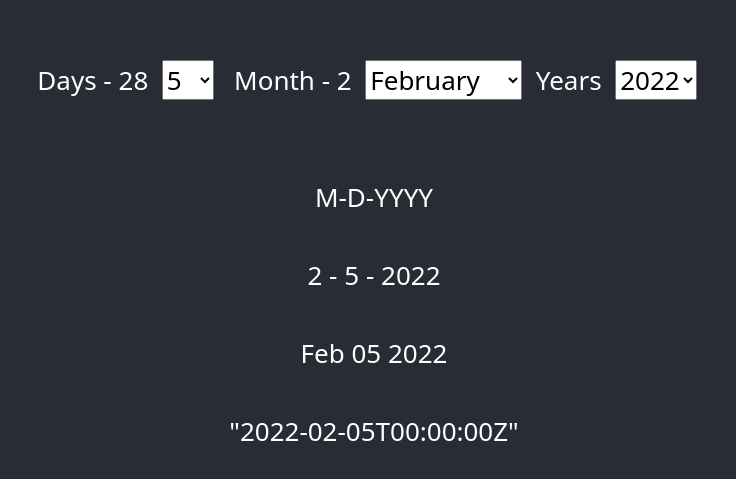
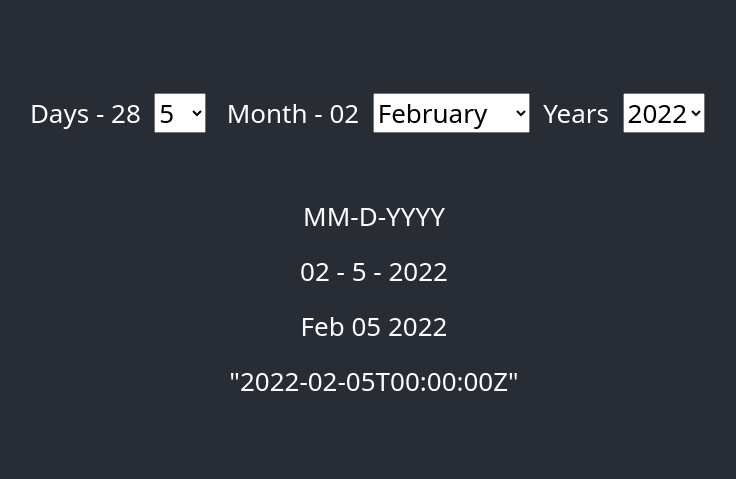
Before and after one commit to sethukumar0001/reactjs_date_picker, a React (Create React App) app: page / in a window 1280 px wide. Shown: the part 145-624 px from the top of the page, without its empty margins (266-1002 px from the left). Built offline with nearby package versions, Linux system fonts and the light colour scheme.

Commit message:
updated code

```diff
--- a/src/App.js
+++ b/src/App.js
@@ -4,7 +4,7 @@ import moment from "moment";
 
 function App() {
 	const [today, setToDay] = useState(moment().format("D"));
-	const [currentMonth, setCurrentMonth] = useState(moment().format("M"));
+	const [currentMonth, setCurrentMonth] = useState(moment().format("MM"));
 	const [currentYear, setCurrentYear] = useState(moment().format("YYYY"));
 	const [minYear] = useState(parseInt(moment().format("YYYY")) - 80);
 	const [currentMonthDays, setCurrentMonthDays] = useState(
@@ -12,15 +12,15 @@ function App() {
 	);
 
 	const [months] = useState([
-		{ name: "January", value: "1" },
-		{ name: "February", value: "2" },
-		{ name: "March", value: "3" },
-		{ name: "April", value: "4" },
-		{ name: "May", value: "5" },
-		{ name: "June", value: "6" },
-		{ name: "July", value: "7" },
-		{ name: "August", value: "8" },
-		{ name: "September", value: "9" },
+		{ name: "January", value: "01" },
+		{ name: "February", value: "02" },
+		{ name: "March", value: "03" },
+		{ name: "April", value: "04" },
+		{ name: "May", value: "05" },
+		{ name: "June", value: "06" },
+		{ name: "July", value: "07" },
+		{ name: "August", value: "08" },
+		{ name: "September", value: "09" },
 		{ name: "October", value: "10" },
 		{ name: "November", value: "11" },
 		{ name: "December", value: "12" },
@@ -57,7 +57,8 @@ function App() {
 										);
 								}
 							)}
-					</select> &nbsp;&nbsp;
+						</select>{" "}
+						&nbsp;&nbsp;
 					</div>
 					<div>
 						<label>Month - {currentMonth}</label>&nbsp;&nbsp;
@@ -72,7 +73,8 @@ function App() {
 									</option>
 								);
 							})}
-					</select>&nbsp;&nbsp;
+						</select>
+						&nbsp;&nbsp;
 					</div>
 					<div>
 						<label>Years</label>&nbsp;&nbsp;
@@ -87,30 +89,31 @@ function App() {
 										);
 								}
 							)}
-					</select>&nbsp;&nbsp;
+						</select>
+						&nbsp;&nbsp;
 					</div>
 				</div>
-				<div>
-					<br />
-					<br />
-					M-D-YYYY
-					<br />
-					<br />
+				<div className="mt-5">
+					<p className="mt-3">MM-D-YYYY</p>
+
+					<p className="mt-3">
 						{currentMonth + " - " + today + " - " + currentYear}
-					<br />
-					<br />
+					</p>
+
+					<p className="mt-3">
 						{moment(
 							new Date(currentMonth + "-" + today + "-" + currentYear)
 						).format("MMM DD YYYY")}
-					<br />
-					<br />
+					</p>
+
+					<p className="mt-3">
 						{JSON.stringify(
 							moment
 								.utc(moment(currentMonth + "-" + today + "-" + currentYear))
 								.format()
 						)}
+					</p>
 				</div>
-
 			</header>
 		</div>
 	);
```
Lines whose indentation alone changed are shown as unchanged.
